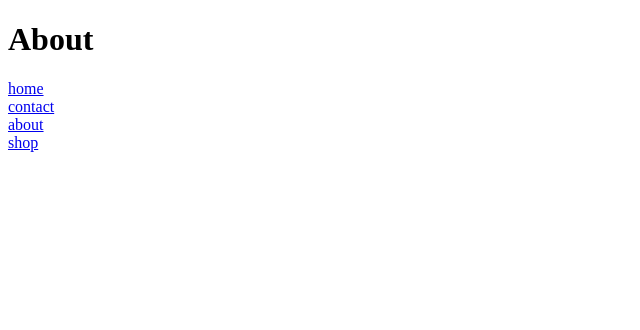
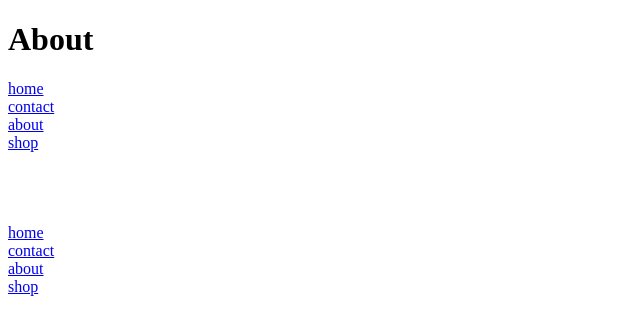
Before and after one commit to Mersad97/test, a plain HTML site: page new/shop.html in a window 1280 px wide. Shown: the whole page, without its empty margins (0-640 px from the left). Drawn offline with Linux system fonts and the light colour scheme.

Commit message:
Update shop.html

```diff
--- a/new/shop.html
+++ b/new/shop.html
@@ -11,5 +11,10 @@
     <a href="https://mersad97.github.io/test/contact.html">contact</a><br />
     <a href="https://mersad97.github.io/test/about.html">about</a><br />
     <a href="https://mersad97.github.io/test/new/shop.html">shop</a><br />
+<br /><br /><br /><br />
+    <a href="./index.html">home</a><br />
+    <a href="./contact.html">contact</a><br />
+    <a href="./about.html">about</a><br />
+    <a href="./new/shop.html">shop</a><br />
   </body>
 </html>
```
